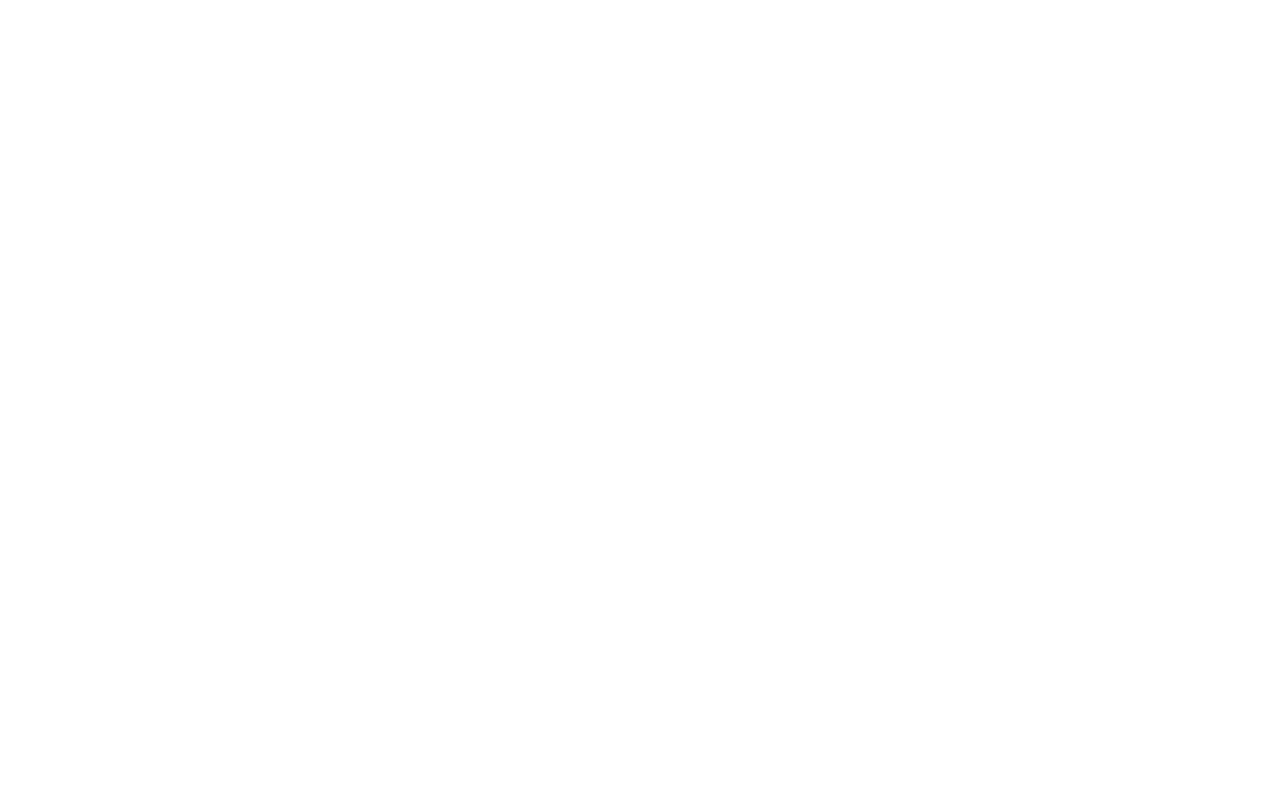
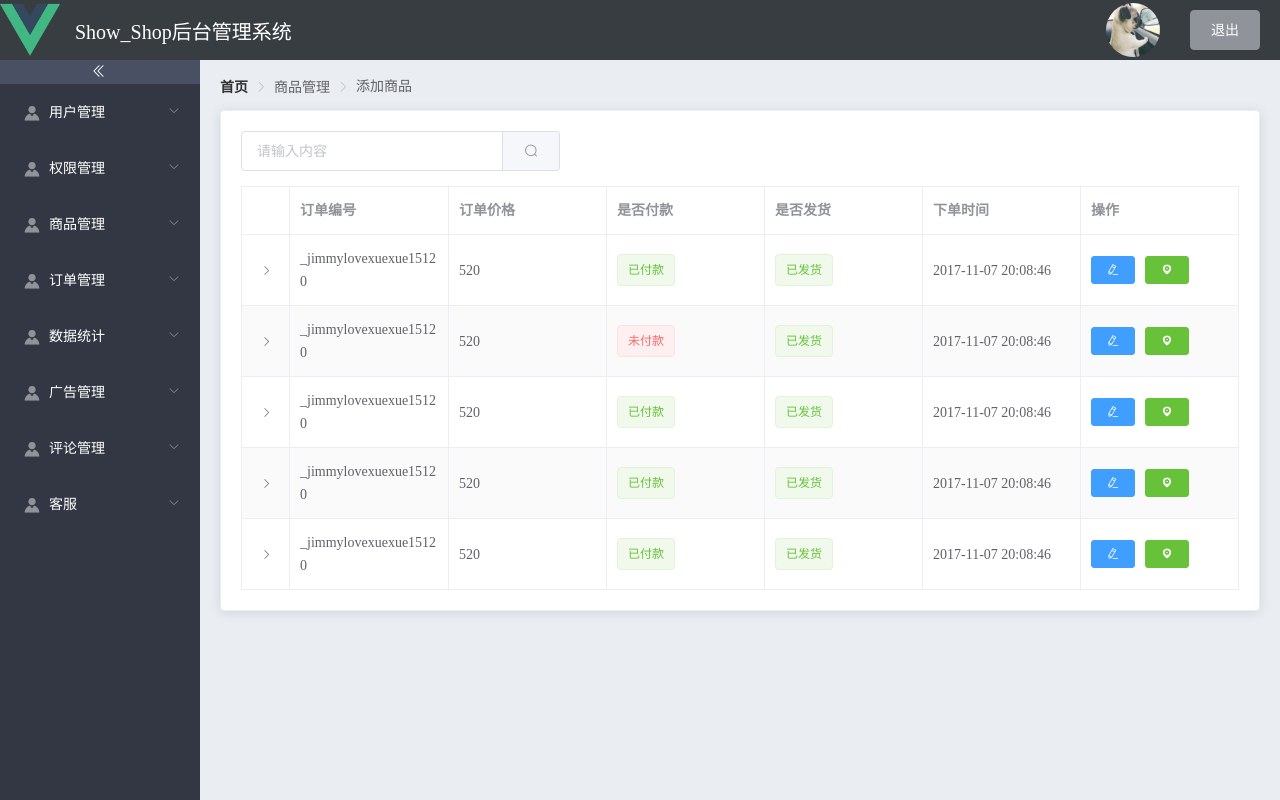
Before and after one commit to Jimmylxue/Show_shop-, a Vue app: page /list in a window 1280 px wide. Built offline with nearby package versions, Linux system fonts and the light colour scheme.

Commit message:
商品库存管理、订单列表UI设置

```diff
--- a/src/assets/css/resetUI.css
+++ b/src/assets/css/resetUI.css
@@ -10,3 +10,7 @@
 .addGoods .el-radio-group {
   width: 140px;
 }
+
+.stock .el-progress__text {
+  opacity: 0;
+}
--- a/src/router/index.js
+++ b/src/router/index.js
@@ -8,6 +8,8 @@
 import main from '../views/main'
 import allGood from '../views/good/allgood'
 import addGood from '../views/good/addGood'
+import stock from '../views/good/stock'
+import list from '../views/order/orderList'
 
 Vue.use(VueRouter)
 
@@ -28,6 +30,8 @@
         path: '/addGood',
         component: addGood,
       },
+      { path: '/stock', component: stock },
+      { path: '/list', component: list },
     ],
   },
 ]
--- /dev/null
+++ b/src/views/good/stock.vue
@@ -0,0 +1,102 @@
+<template>
+  <div class="root stock">
+    <el-breadcrumb separator-class="el-icon-arrow-right">
+      <el-breadcrumb-item :to="{ path: '/main' }">首页</el-breadcrumb-item>
+      <el-breadcrumb-item>商品管理</el-breadcrumb-item>
+      <el-breadcrumb-item>库存信息</el-breadcrumb-item>
+    </el-breadcrumb>
+    <el-card>
+      <el-table :data="coundata" border stripe>
+        <el-table-column type="index"></el-table-column>
+        <el-table-column label="商品名称" prop="goodname"></el-table-column>
+        <el-table-column label="商品规格" prop="capacity"></el-table-column>
+        <el-table-column label="商品类型" prop="type"></el-table-column>
+        <el-table-column label="销售情况" prop="sale">
+          <template slot-scope="scope">
+            <div class="cont">
+              <span>{{scope.row.sale}}</span>
+              <el-progress
+                type="circle"
+                :percentage="(scope.row.sale/scope.row.count)*100"
+                color="#13CE66"
+              ></el-progress>
+            </div>
+          </template>
+        </el-table-column>
+        <el-table-column label="剩余库存" prop="count">
+          <template slot-scope="scope">
+            <div class="cont">
+              <span>{{scope.row.count-scope.row.sale}}</span>
+              <el-progress
+                type="circle"
+                :percentage="(scope.row.count - scope.row.sale)/scope.row.count*100"
+                color="#13CE66"
+              ></el-progress>
+            </div>
+          </template>
+        </el-table-column>
+      </el-table>
+    </el-card>
+  </div>
+</template>
+
+<script>
+export default {
+  data() {
+    return {
+      coundata: [
+        {
+          goodname: '小米10 Pro',
+          capacity: '12+256',
+          type: '全新',
+          sale: 50,
+          count: 100
+        },
+        {
+          goodname: '苹果AirPods Pro',
+          capacity: 'AirPod+保护壳',
+          type: '全新',
+          sale: 18,
+          count: 40
+        },
+        {
+          goodname: 'Redmi Note 8 Pro',
+          capacity: '8+128',
+          type: '全新',
+          sale: 85,
+          count: 100
+        }
+      ]
+    }
+  }
+}
+</script>
+
+<style lang="less" scoped>
+.root {
+  padding: 20px;
+}
+.el-card {
+  margin-top: 15px;
+  .el-table {
+    margin-top: 15px;
+  }
+}
+
+.cont {
+  width: 126px;
+  height: 126px;
+  position: relative;
+  span {
+    position: absolute;
+    display: flex;
+    width: 30px;
+    height: 30px;
+    justify-content: center;
+    align-items: center;
+    top: 50%;
+    left: 50%;
+    transform: translate(-50%, -50%);
+  }
+}
+</style>
--- /dev/null
+++ b/src/views/order/orderList.vue
@@ -0,0 +1,178 @@
+<template>
+  <div class="root">
+    <el-breadcrumb separator-class="el-icon-arrow-right">
+      <el-breadcrumb-item :to="{ path: '/main' }">首页</el-breadcrumb-item>
+      <el-breadcrumb-item>商品管理</el-breadcrumb-item>
+      <el-breadcrumb-item>添加商品</el-breadcrumb-item>
+    </el-breadcrumb>
+    <el-card>
+      <el-row :gutter="20">
+        <el-col :span="8">
+          <el-input placeholder="请输入内容">
+            <el-button slot="append" icon="el-icon-search"></el-button>
+          </el-input>
+        </el-col>
+      </el-row>
+      <!-- 订单列表 -->
+      <el-table :data="lista" border stripe>
+        <el-table-column type="expand">
+          <template slot-scope="scope">
+            <el-form label-position="left" block class="demo-table-expand">
+              <el-form-item label="买家昵称">
+                <span>{{ scope.row.persion }}</span>
+              </el-form-item>
+              <el-form-item label="联系电话">
+                <span>{{ scope.row.phone }}</span>
+              </el-form-item>
+              <el-form-item label="商品名称">
+                <span>{{ scope.row.good }}</span>
+              </el-form-item>
+              <el-form-item label="购买数量">
+                <span>{{ scope.row.count }} 件</span>
+              </el-form-item>
+              <el-form-item label="收获地址">
+                <span>{{ scope.row.address }}</span>
+              </el-form-item>
+            </el-form>
+          </template>
+        </el-table-column>
+        <el-table-column label="订单编号" prop="id"></el-table-column>
+        <el-table-column label="订单价格" prop="price"></el-table-column>
+        <el-table-column label="是否付款" prop="payment">
+          <template slot-scope="scope">
+            <!-- scopr是一个对象 也就是当前遍历的这个item行的对象 -->
+            <el-tag type="success" v-show="scope.row.payment">已付款</el-tag>
+            <el-tag type="danger" v-show="!scope.row.payment">未付款</el-tag>
+          </template>
+        </el-table-column>
+        <el-table-column label="是否发货" prop="send">
+          <template slot-scope="scope">
+            <el-tag type="success" v-show="scope.row.send">已发货</el-tag>
+            <el-tag type="danger" v-show="!scope.row.send">未发货</el-tag>
+          </template>
+        </el-table-column>
+        <el-table-column label="下单时间" prop="time"></el-table-column>
+        <el-table-column label="操作">
+          <template slot-scope>
+            <el-button type="primary" @click="dialogVisible = true" size="mini" icon="el-icon-edit"></el-button>
+            <el-button type="success" size="mini" icon="el-icon-location"></el-button>
+          </template>
+        </el-table-column>
+      </el-table>
+
+      <!-- 修改地址对话框 -->
+      <el-dialog title="提示" :visible.sync="dialogVisible" width="30%" :before-close="handleClose">
+        <!-- <el-form>
+          <el-form-item label="省市区/县">
+            <el-input>
+          </el-form-item>
+          <el-form-item label="详细地址">
+            <el-input>
+          </el-form-item>
+        </el-form>-->
+        <span slot="footer" class="dialog-footer">
+          <el-button @click="dialogVisible = false">取 消</el-button>
+          <el-button type="primary" @click="dialogVisible = false">确 定</el-button>
+        </span>
+      </el-dialog>
+    </el-card>
+  </div>
+</template>
+
+<script>
+export default {
+  data() {
+    return {
+      lista: [
+        {
+          id: '_jimmylovexuexue15120',
+          persion: 'Jimmy',
+          phone: '19905076109',
+          good:
+            '【限时享24期免息向往的生活同款】小米10Pro5g手机骁龙865处理器5G手机学生拍照小米官方旗舰店官网正品米10',
+          count: 1,
+          price: 520,
+          payment: true,
+          send: true,
+          time: '2017-11-07 20:08:46',
+          address: '福建省福州市晋安区双翔新村3座301'
+        },
+        {
+          id: '_jimmylovexuexue15120',
+          persion: 'Jimmy',
+          phone: '19905076109',
+          good:
+            '【限时享24期免息向往的生活同款】小米10Pro5g手机骁龙865处理器5G手机学生拍照小米官方旗舰店官网正品米10',
+          count: 1,
+          price: 520,
+          payment: false,
+          send: true,
+          time: '2017-11-07 20:08:46',
+          address: '福建省福州市晋安区双翔新村3座301'
+        },
+        {
+          id: '_jimmylovexuexue15120',
+          persion: 'Jimmy',
+          phone: '19905076109',
+          good:
+            '【限时享24期免息向往的生活同款】小米10Pro5g手机骁龙865处理器5G手机学生拍照小米官方旗舰店官网正品米10',
+          count: 1,
+          price: 520,
+          payment: true,
+          send: true,
+          time: '2017-11-07 20:08:46',
+          address: '福建省福州市晋安区双翔新村3座301'
+        },
+        {
+          id: '_jimmylovexuexue15120',
+          persion: 'Jimmy',
+          phone: '19905076109',
+          good:
+            '【限时享24期免息向往的生活同款】小米10Pro5g手机骁龙865处理器5G手机学生拍照小米官方旗舰店官网正品米10',
+          count: 1,
+          price: 520,
+          payment: true,
+          send: true,
+          time: '2017-11-07 20:08:46',
+          address: '福建省福州市晋安区双翔新村3座301'
+        },
+        {
+          id: '_jimmylovexuexue15120',
+          persion: 'Jimmy',
+          phone: '19905076109',
+          good:
+            '【限时享24期免息向往的生活同款】小米10Pro5g手机骁龙865处理器5G手机学生拍照小米官方旗舰店官网正品米10',
+          count: 1,
+          price: 520,
+          payment: true,
+          send: true,
+          time: '2017-11-07 20:08:46',
+          address: '福建省福州市晋安区双翔新村3座301'
+        }
+      ],
+      dialogVisible: false
+    }
+  },
+  methods: {
+    handleClose() {
+      this.$confirm('确认关闭？')
+        .then(_ => {
+          this.dialogVisible = false
+        })
+        .catch(_ => {})
+    }
+  }
+}
+</script>
+
+<style lang="less" scoped>
+.root {
+  padding: 20px;
+}
+.el-card {
+  margin-top: 15px;
+  .el-table {
+    margin-top: 15px;
+  }
+}
+</style>
```
